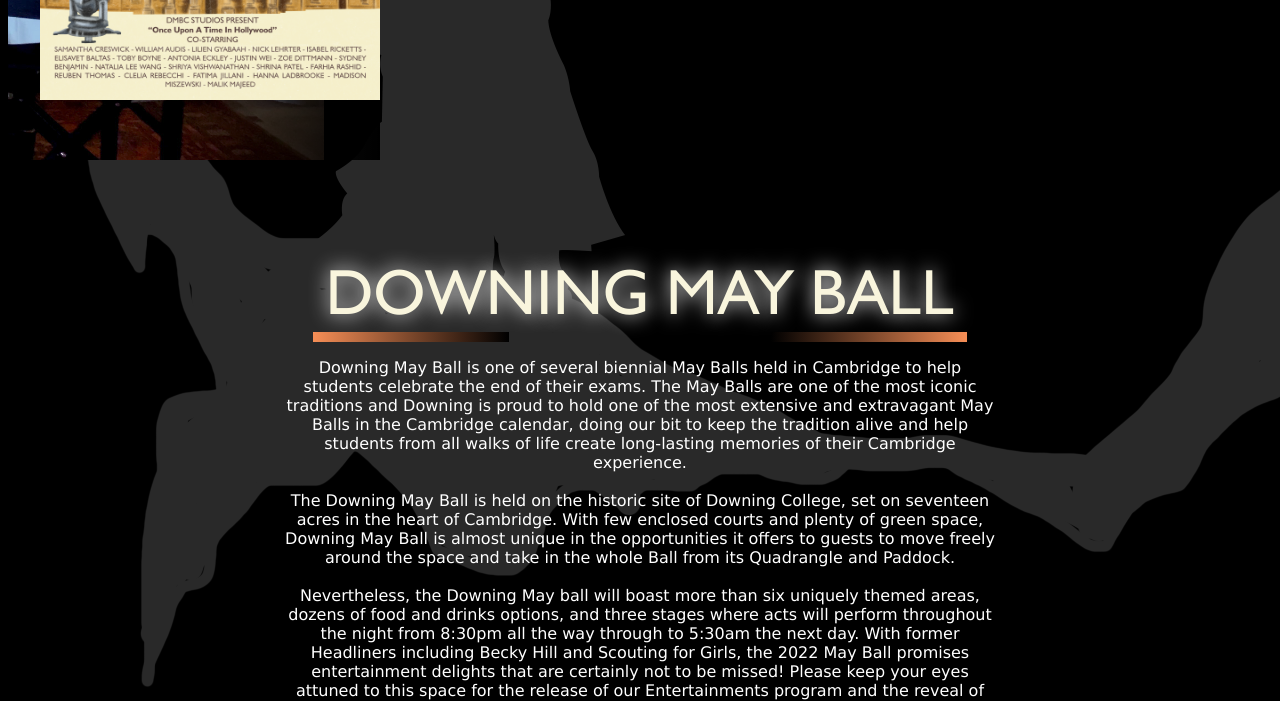
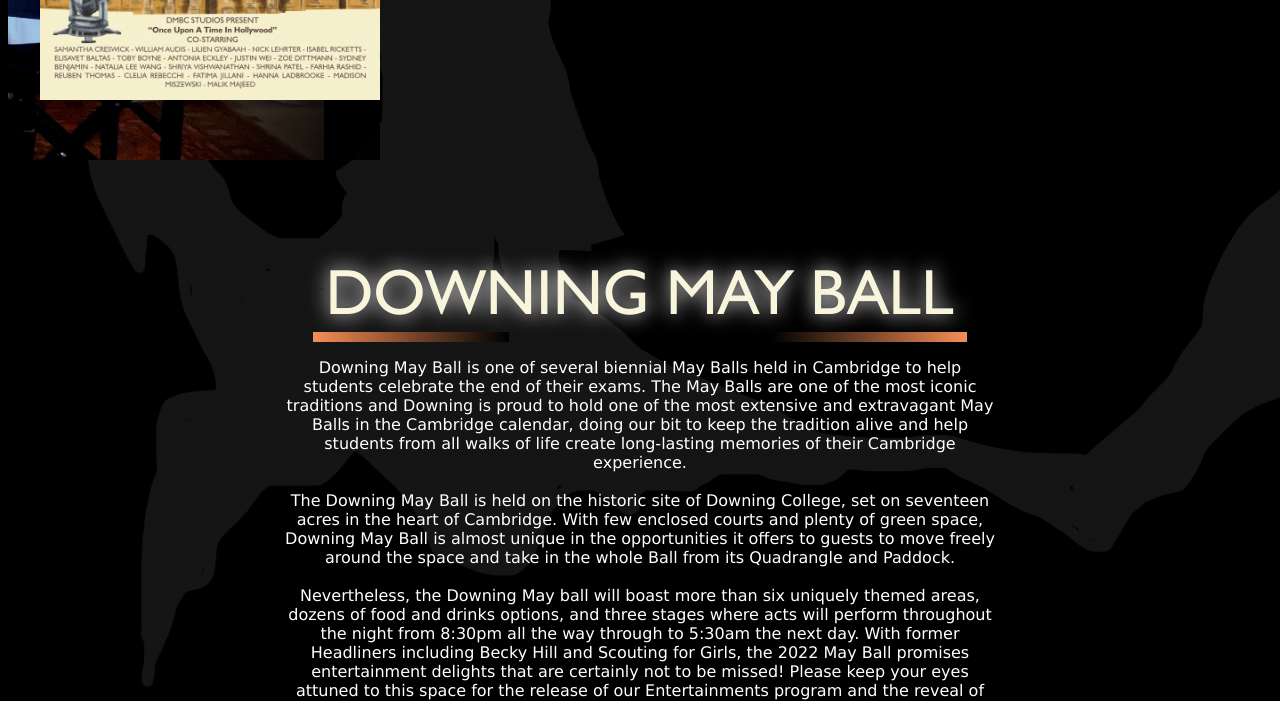
Before and after one commit to TobyBoyne/mayball-site-launch, a plain HTML site: page index.html in a window 1280 px wide. Shown: the part 608-1309 px from the top of the page. Drawn offline with Linux system fonts and the light colour scheme; a script that the page names is missing.

Commit message:
Darken background

```diff
--- a/static/css/style.css
+++ b/static/css/style.css
@@ -37,7 +37,9 @@ html {
 }
 
 body {
-  background-image: url('/static/img/background.png');
+  /* background-image: url('/static/img/background.png'); */
+  background: linear-gradient(rgba(0, 0, 0, 0.5), rgba(0, 0, 0, 0.5)), url('/static/img/background.png');
+
 }
 
 /* Navbar */
```
